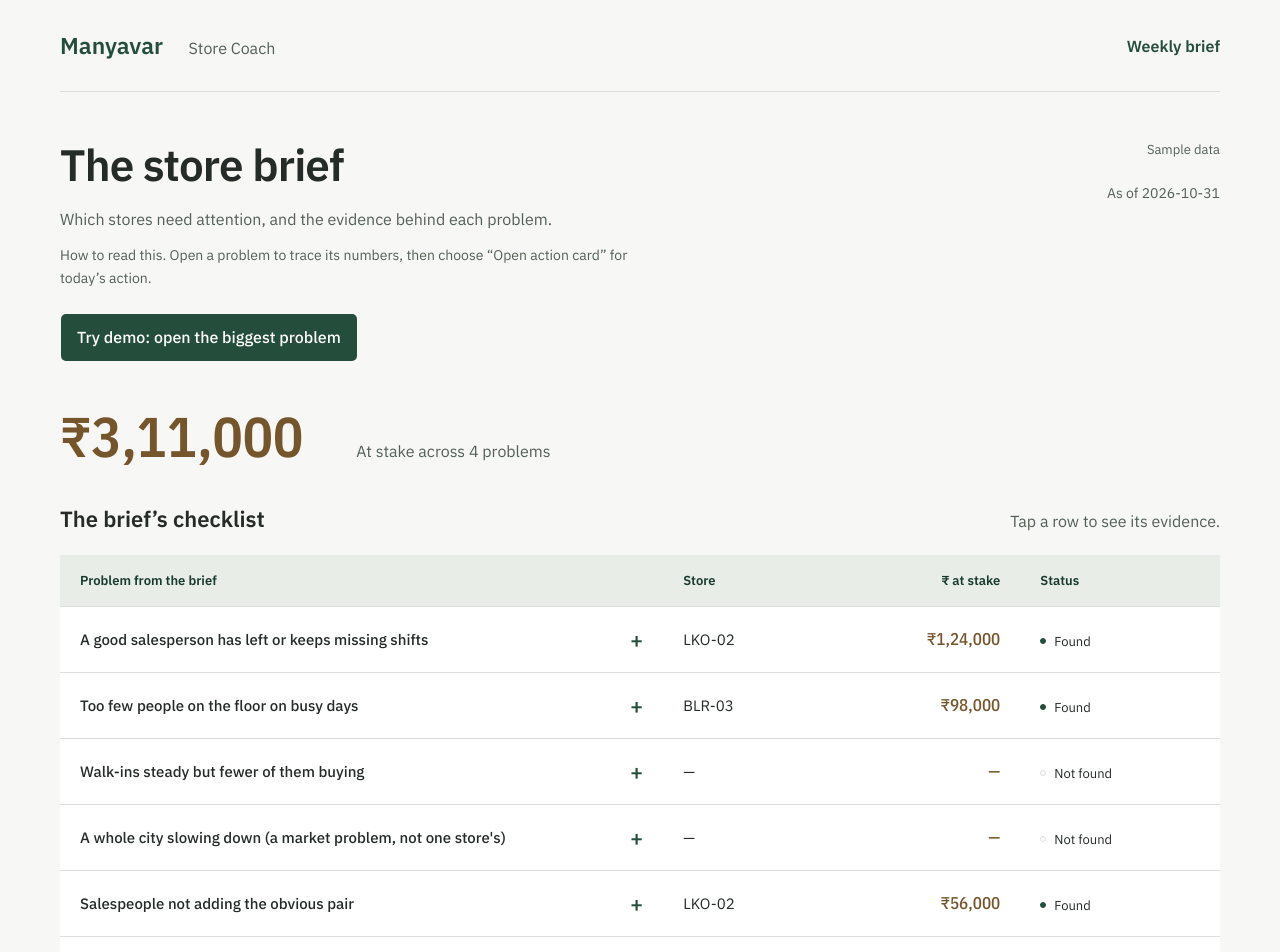
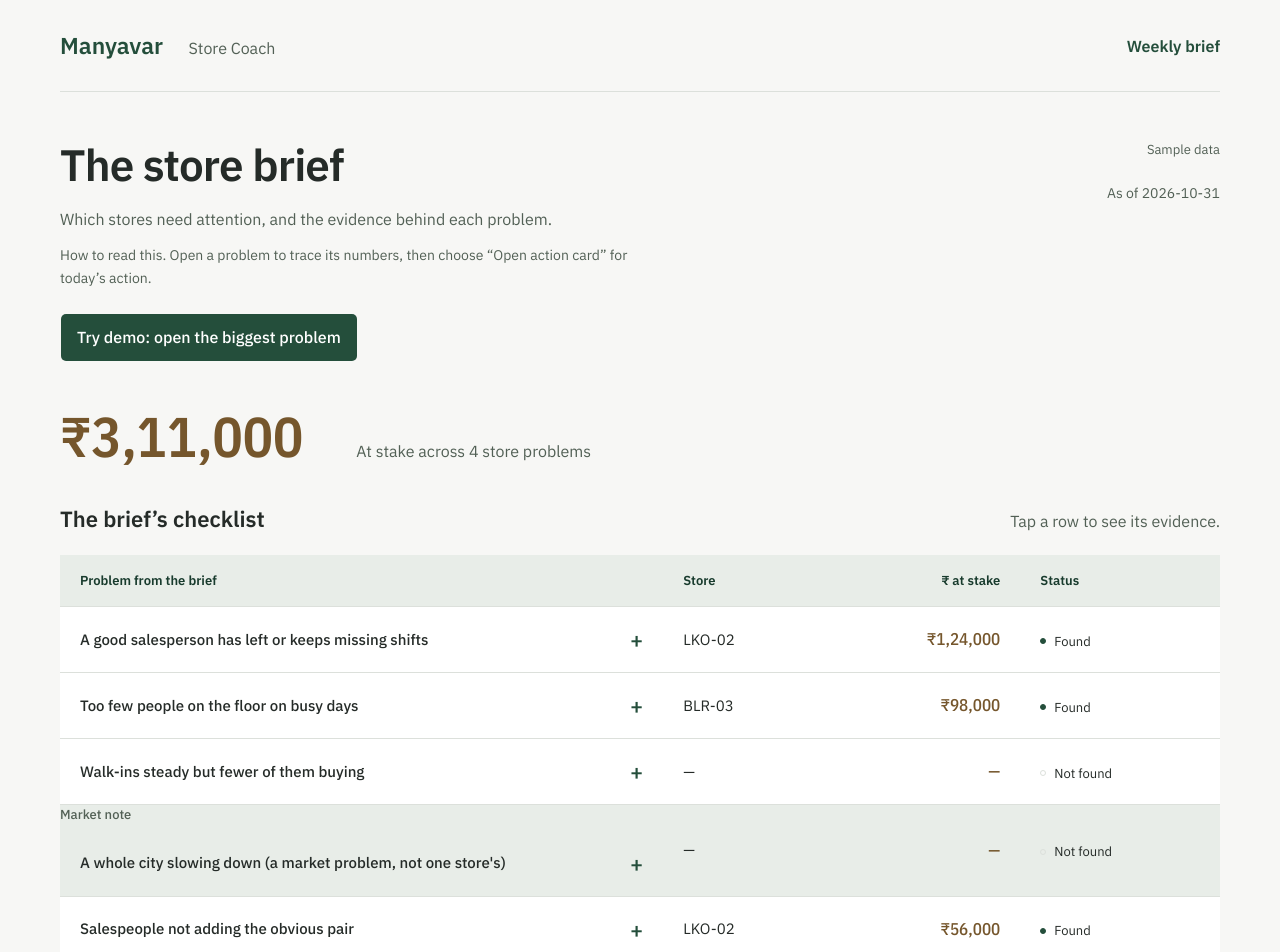
Before and after one commit to subh03/blueberry-chromosome, a Next.js app: page / in a window 1280 px wide. Shown: the top 952 px of the page. Built offline with nearby package versions, Linux system fonts and the light colour scheme.

Commit message:
fix(ui): separate market notes from store opportunity total

```diff
--- a/app/globals.css
+++ b/app/globals.css
@@ -943,3 +943,11 @@ thead th:nth-child(3) {
   outline: 2px solid var(--brass);
   outline-offset: 4px;
 }
+.market-note-row { background: var(--green-tint); }
+.market-note-label {
+  display: block;
+  color: var(--ink-muted);
+  font-size: 13px;
+  font-weight: 500;
+  margin-bottom: 6px;
+}
--- a/components/manager-brief.tsx
+++ b/components/manager-brief.tsx
@@ -75,7 +75,7 @@ export function ManagerBrief({ amId }: { amId: string }) {
         <>
           <h2>Priorities by rupees at stake</h2>
           {brief?.market_note && (
-            <p className="market-note">{brief.market_note}</p>
+            <p className="market-note"><span className="market-note-label">Market note</span>{brief.market_note}</p>
           )}
           {issues.length === 0 ? (
             <div className="state" role="status">
--- a/components/rupee-total.tsx
+++ b/components/rupee-total.tsx
@@ -76,7 +76,7 @@ export function RupeeTotal({
       className="rupee-total"
       ref={container}
       role="group"
-      aria-label={`${formatted} at stake across ${problems} problems`}
+      aria-label={`${formatted} at stake across ${problems} store problems`}
     >
       <strong className="rupee-hero">
         <span className="sr-only">{formatted}</span>
@@ -84,7 +84,7 @@ export function RupeeTotal({
           {formatted}
         </span>
       </strong>
-      <p>At stake across {problems} problems</p>
+      <p>At stake across {problems} store problems</p>
     </div>
   );
 }
--- a/components/scorecard.tsx
+++ b/components/scorecard.tsx
@@ -63,10 +63,13 @@ export function Scorecard({
       active = false;
     };
   }, [attempt, initialScorecard]);
-  const biggestProblem = [...rows]
+  const storeRows = rows.filter((row) =>
+    row.kind ? row.kind === "store" : row.type !== "city_slowdown" && row.lever !== "not_a_problem",
+  );
+  const biggestProblem = [...storeRows]
     .filter(
       (row) =>
-        row.top_issue_id &&
+        (row.rupees_at_stake ?? 0) > 0 && row.top_issue_id &&
         issues.some((issue) => issue.id === row.top_issue_id),
     )
     .sort((a, b) => (b.rupees_at_stake ?? 0) - (a.rupees_at_stake ?? 0))[0];
@@ -124,11 +127,11 @@ export function Scorecard({
       <section aria-labelledby="scorecard-title">
         {!loading && !error && rows.length > 0 && (
           <RupeeTotal
-            value={rows.reduce(
+            value={storeRows.reduce(
               (total, row) => total + (row.rupees_at_stake ?? 0),
               0,
             )}
-            problems={rows.filter((row) => row.status === "found").length}
+            problems={storeRows.filter((row) => row.status === "found" && (row.rupees_at_stake ?? 0) > 0).length}
           />
         )}
         <div className="section-heading">
@@ -173,10 +176,11 @@ export function Scorecard({
                     (item) => item.id === row.top_issue_id,
                   );
                   const expanded = open === row.type;
+                  const marketNote = row.kind === "market_note" || (!row.kind && row.type === "city_slowdown");
                   return (
                     <Fragment key={row.type}>
                       <tr
-                        className="scorecard-row"
+                        className={`scorecard-row${marketNote ? " market-note-row" : ""}`}
                         style={
                           {
                             "--row-delay": `${[0, 40, 70, 90, 105, 115][Math.min(index, 5)]}ms`,
@@ -184,6 +188,7 @@ export function Scorecard({
                         }
                       >
                         <th scope="row">
+                          {marketNote && <span className="market-note-label">Market note</span>}
                           <button
                             className="row-trigger"
                             aria-expanded={expanded}
```
